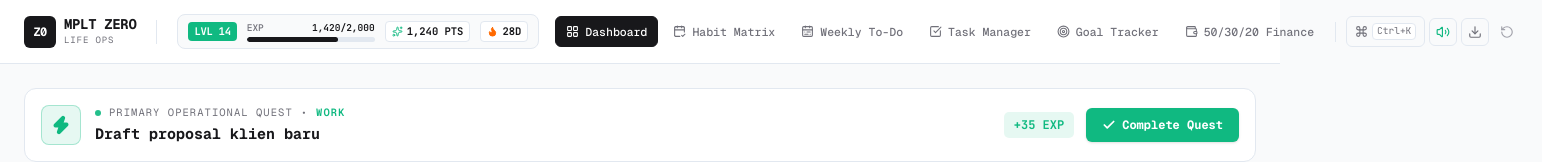
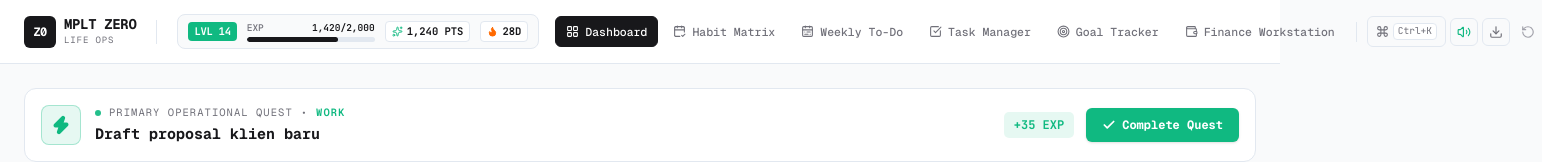
Before and after one commit to xfawfaw/MPLT-Beta, a React (Vite) app: page / in a window 1280 px wide. Shown: the top 162 px of the page, 1542 px wide, since content can reach past the window. Built offline with nearby package versions, Linux system fonts and the light colour scheme.

Commit message:
refactor: rename 50/30/20 Finance section to Finance Workstation across navbar, command palette, and view

```diff
--- a/src/components/Common/CommandPalette.tsx
+++ b/src/components/Common/CommandPalette.tsx
@@ -110,8 +110,8 @@ export const CommandPalette: React.FC<CommandPaletteProps> = ({ isOpen, onClose,
     },
     {
       id: 'nav-finance',
-      title: 'Go to 50/30/20 Finance',
-      subtitle: 'Cash Flow & Transaction Ledger',
+      title: 'Go to Finance Workstation',
+      subtitle: 'Cash Flow & 50/30/20 Transaction Ledger',
       category: 'Navigation',
       icon: Wallet,
       action: () => { setCurrentTab('finance'); sound.playClick(); onClose(); }
--- a/src/components/Finance/MoneyTrackerView.tsx
+++ b/src/components/Finance/MoneyTrackerView.tsx
@@ -130,6 +130,36 @@ export const MoneyTrackerView: React.FC = () => {
 
   return (
     <div className="max-w-[1440px] mx-auto p-6 space-y-6">
+
+      {/* ========================================================
+          TOP SECTION 0: FINANCE WORKSTATION HEADER
+          ======================================================== */}
+      <section className="mplt-card p-6 bg-[#FFFFFF] border border-[#E2E8F0]">
+        <div className="flex flex-col sm:flex-row sm:items-center justify-between gap-4">
+          <div>
+            <div className="flex items-center gap-2 mb-1">
+              <span className="w-2.5 h-2.5 rounded-full bg-[#18181B]" />
+              <h1 className="text-[22px] sm:text-[24px] font-bold text-[#18181B] font-ui tracking-tight">
+                FINANCE WORKSTATION
+              </h1>
+            </div>
+            <p className="text-[12px] text-[#71717A] font-ui">
+              50/30/20 Capital Allocation, Cash Flow Telemetry, and Dynamic Spending Burn Pace
+            </p>
+          </div>
+
+          <button
+            onClick={() => {
+              setShowAddModal(true);
+              sound.playClick();
+            }}
+            className="flex items-center gap-1.5 px-3.5 py-2 rounded-[6px] bg-[#18181B] text-white text-[12px] font-bold font-ui hover:bg-[#27272A] transition-colors self-start sm:self-auto"
+          >
+            <Plus size={14} />
+            <span>Record Transaction</span>
+          </button>
+        </div>
+      </section>
 
       {/* ========================================================
           TOP SECTION: 5 STRATEGIC FINANCIAL KPI METRIC CARDS
--- a/src/components/Navbar.tsx
+++ b/src/components/Navbar.tsx
@@ -40,7 +40,7 @@ export const Navbar: React.FC<NavbarProps> = ({ onOpenCommandPalette, onOpenBack
     { id: 'weekly', label: 'Weekly To-Do', icon: CalendarRange },
     { id: 'tasks', label: 'Task Manager', icon: CheckSquare },
     { id: 'goals', label: 'Goal Tracker', icon: Target },
-    { id: 'finance', label: '50/30/20 Finance', icon: Wallet },
+    { id: 'finance', label: 'Finance Workstation', icon: Wallet },
   ];
 
   return (
```
